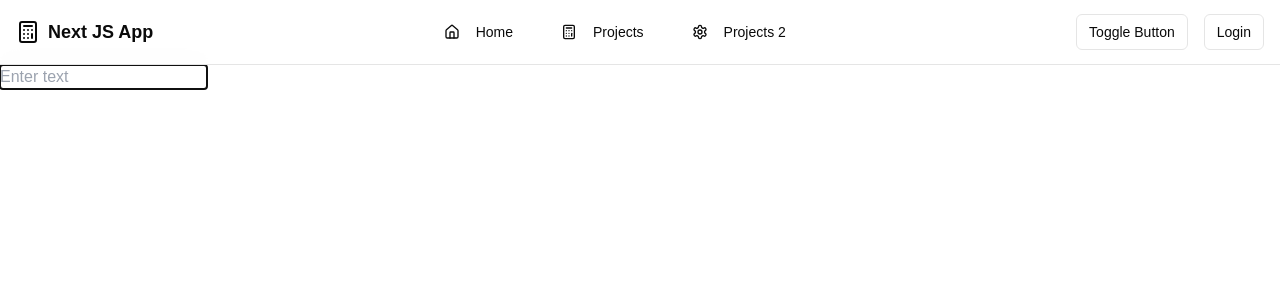
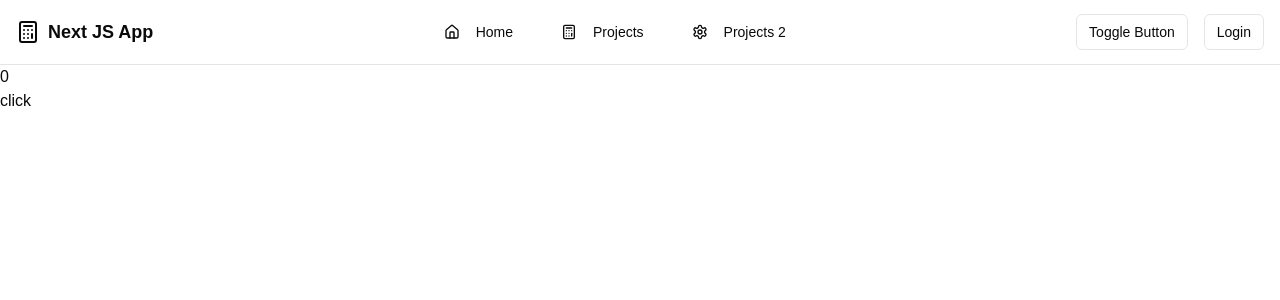
Before and after one commit to 1hirak/ProjectDisplay, a Next.js app: page /useref/p1 in a window 1280 px wide. Shown: the top 300 px of the page. Built offline with nearby package versions, Linux system fonts and the light colour scheme.

Commit message:
useref for websockets

```diff
--- a/src/app/useeffect/p5/page.jsx
+++ b/src/app/useeffect/p5/page.jsx
@@ -1,58 +1,47 @@
-'use client'
-import React, { useEffect } from 'react';
-import { Button } from "@/components/ui/button"
-import { useState } from 'react';
+"use client";
+import React, { useState, useRef, useEffect } from "react";
+import { Button } from "@/components/ui/button";
+import { Input } from "@/components/ui/input"
+function CleanupOnUnmount() {
+  const [msg, setmsg] = useState([]);
+  const [inputValue, setinputValue] = useState('')
 
+  const socketRef = useRef(new WebSocket("wss://ws.postman-echo.com/raw"));
 
-function CleanupOnUnmount() {
-
-    const [msg, setmsg] = useState([])
+  const SOCKET = socketRef.current;
 
   useEffect(() => {
+    SOCKET.addEventListener("open", () => {
+      console.log("connection created");
+      SOCKET.send("hello world");
+    });
 
-    const socket= new WebSocket("wss://ws.postman-echo.com/raw")
+    SOCKET.addEventListener("message", (x) => {
+      const data = x.data;
+      setmsg((x) => [...x, data]);
+    });
 
-     socket.addEventListener("open", ()=>{
-      console.log("connection created");
-      socket.send("hello world")
-
-    })
-
-
-
-    socket.addEventListener("message",(x)=>{
-      const data = x.data;
-
-
-      setmsg(x=> [...x, data])
-
-
-
-        // const data = JSON.parse(x)
-        // console.log(data);
-    })
-
-
-    socket.addEventListener('close', ()=>{
+    SOCKET.addEventListener("close", () => {
       console.log("connection closed");
-
-    })
-    // TODO: Add your setup logic here (e.g., subscribe to a service, start a timer, etc.)
+    });
 
     return () => {
-        socket.close()
-      // TODO: Add your cleanup logic here (e.g., unsubscribe, clear timers, etc.)
+      SOCKET.close();
     };
-  }, []); // Runs once on mount, cleanup runs on unmount
 
+  }, []);
+
+  const handleClick = () => {
+    SOCKET.send(inputValue);
+    console.log("clicked")
+   }
   return (
     <div>
-      {console.log(msg)
-      }
+      {console.log(msg)}
       <h1>This component cleans up on unmount.</h1>
-        <Button onClick={()=>setfirst(x=>!x)} >rerender</Button>
+      <Input type="text" onChange={(e) => setinputValue(e.target.value)} />
+      <Button onClick={() => handleClick ()}>send</Button>
     </div>
   );
 }
-
 export default CleanupOnUnmount;
--- a/src/app/useeffect/p7/page.jsx
+++ b/src/app/useeffect/p7/page.jsx
@@ -1,5 +1,5 @@
 "use client";
-import React, { useState, useEffect } from "react";
+import React, { useState, useEffect,useRef } from "react";
 import { Input } from "@/components/ui/input";
 import { Button } from "@/components/ui/button";
 import { Send } from "lucide-react";
@@ -7,27 +7,30 @@ import { Send } from "lucide-react";
 function WebSocketChat() {
   const [messages, setMessages] = useState([]);
   const [inputValue, setinputValue] = useState("");
+
+  const socketRef = useRef(new WebSocket("wss://ws.postman-echo.com/raw"))
+  const socket = socketRef.current;
   useEffect(() => {
-    const socket = new WebSocket("wss://ws.postman-echo.com/raw");
 
     socket.addEventListener("open", () => {
       console.log("connection established");
-      socket.send("hello");
     });
     socket.addEventListener("message", (x) => {
         const data = x.data;
         setMessages((x) => [...x, data]);
       });
-      const handleSubmit = () => {
-        socket.send(inputValue);
-        setinputValue("");
-      };
+
 
 
     return () => {
       socket.close();
     };
   }, []);
+
+  const handleSubmit = () => {
+    socket.send(inputValue);
+    setinputValue("");
+  };
 
 
   return (
--- a/src/app/useref/p1/page.jsx
+++ b/src/app/useref/p1/page.jsx
@@ -1,18 +1,35 @@
 "use client";
-import { useRef, useEffect } from "react";
+import { useState, useRef, useEffect } from "react";
 
-function AutoFocusInput() {const inputRef = useRef(null); // Step 1: Create a ref
+function AutoFocusInput() {
+  const inputRef = useRef(0); // Step 1: Create a ref
+    const [first, setfirst] = useState(true)
+//   useEffect(() => {
+//     // Step 3: Access the DOM element
+//     // inputRef.current.focus(); // Focus the input
+//     console.log(inputRef.current); // Logs the actual <input> DOM node
+//   }, []);
 
-    useEffect(() => {
-      // Step 3: Access the DOM element
-      inputRef.current.focus(); // Focus the input
-      console.log(inputRef.current); // Logs the actual <input> DOM node
-    }, []);
+  const handleClick = () => {
 
-    return (
-      // Step 2: Attach the ref to the input
-      <input ref={inputRef} type="text" placeholder="Enter text" />
-    );
+
+    inputRef.current=inputRef.current+1;
+    console.log("clicked"+inputRef.current);
+    setfirst(x=>!x)
+
+ }
+
+  return (
+    <>
+
+      {/* <input ref={inputRef} type="text" placeholder="Enter text" /> */}
+      <div>{inputRef.current}</div>
+      <button
+        onClick={()=>handleClick()}>
+        click
+      </button>
+    </>
+  );
 }
 
 export default AutoFocusInput;
```
